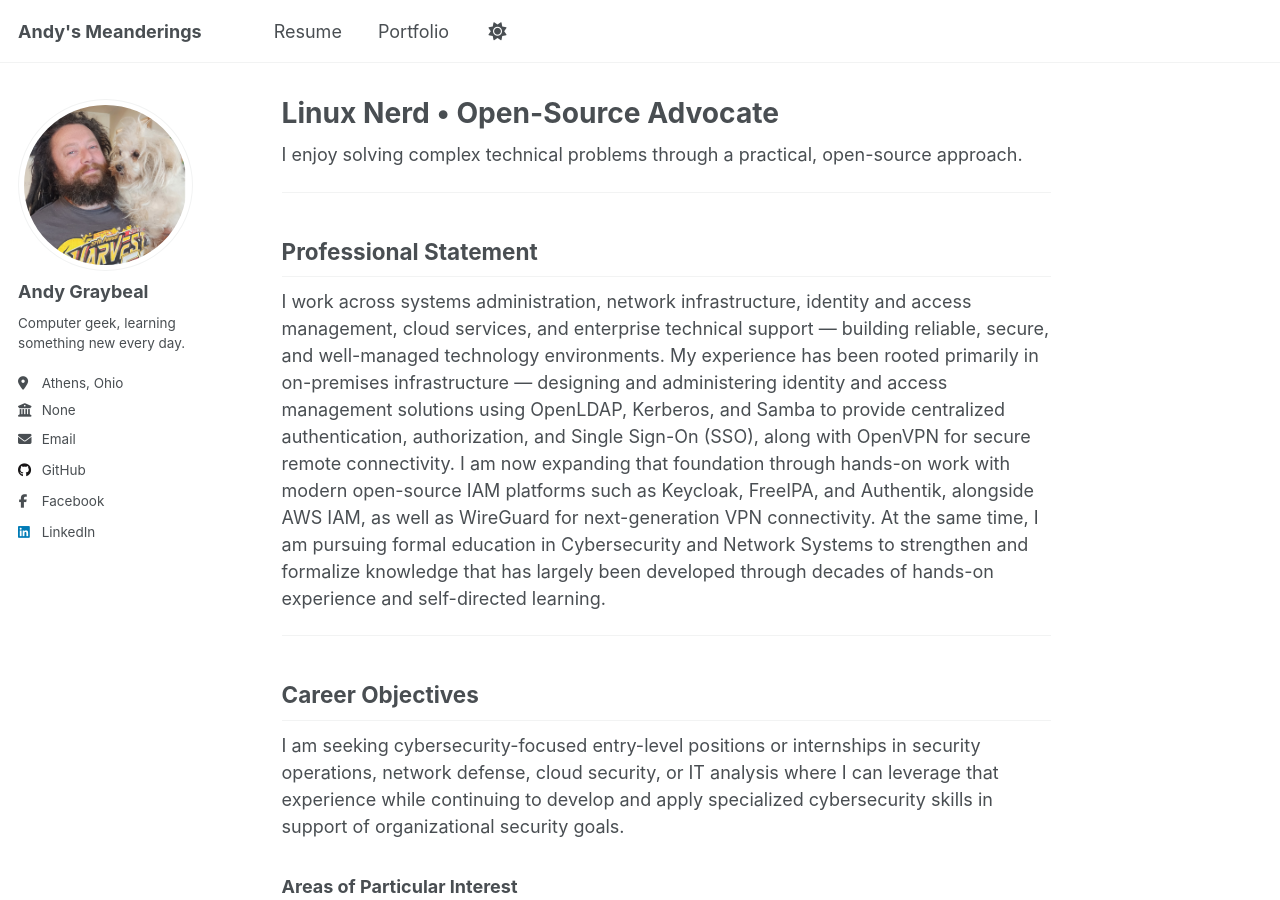
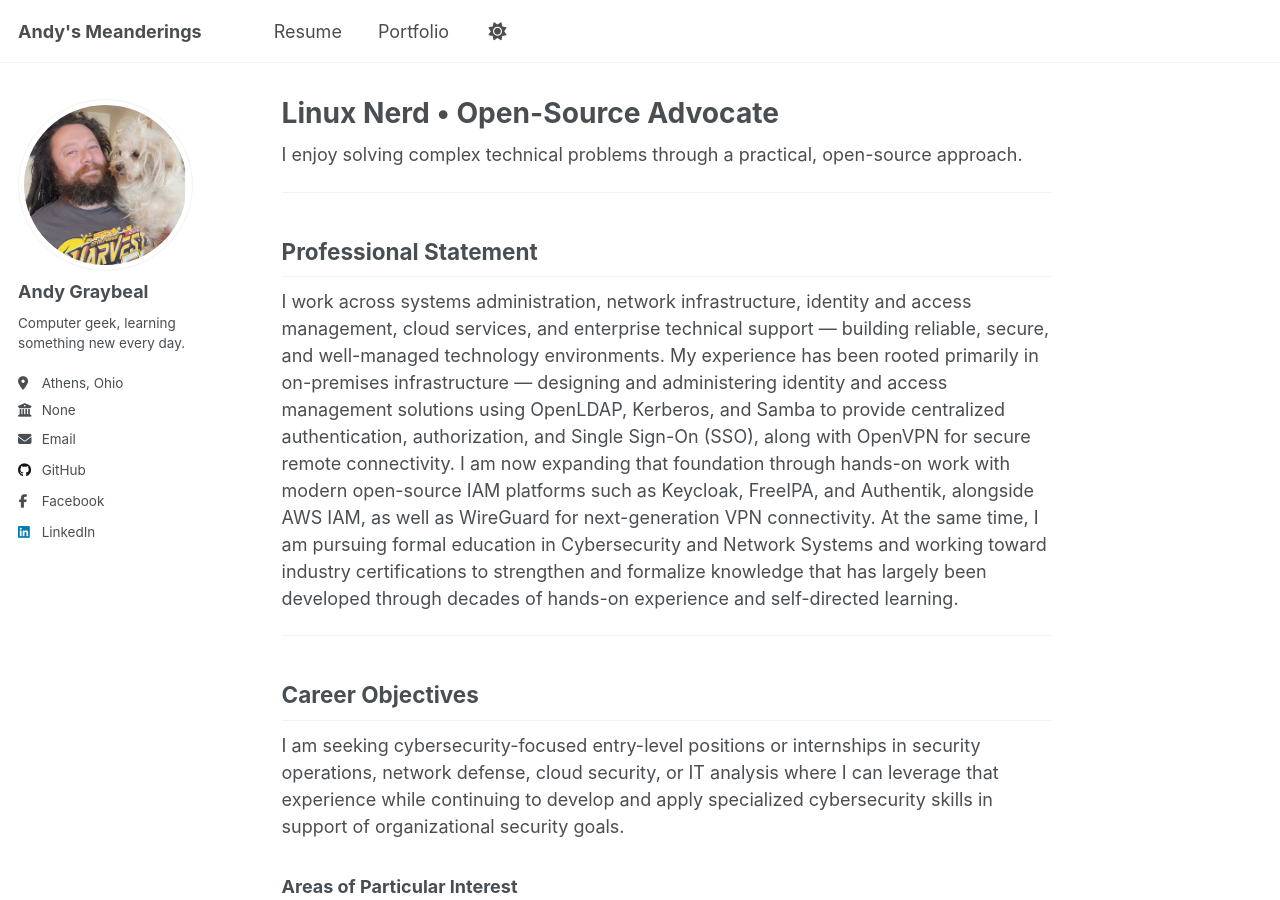
Before and after one commit to andy-graybeal/andy-graybeal.github.io, a Jekyll site: the page built from _pages/about.md, in a window 1280 px wide and 900 px high. Built offline with Jekyll 4.4.1, drawn with Linux system fonts in a browser that asks for light colours; a script that is not in the unit is left out.

Commit message:
Refactor professional statement for clarity
Removed duplicate professional statement and refined content.

```diff
--- a/_pages/about.md
+++ b/_pages/about.md
@@ -59,8 +59,7 @@ I enjoy solving complex technical problems through a practical, open-source appr
 
 ---
 ## Professional Statement
-
-I work across systems administration, network infrastructure, identity and access management, cloud services, and enterprise technical support — building reliable, secure, and well-managed technology environments. My experience has been rooted primarily in on-premises infrastructure — designing and administering identity and access management solutions using OpenLDAP, Kerberos, and Samba to provide centralized authentication, authorization, and Single Sign-On (SSO), along with OpenVPN for secure remote connectivity. I am now expanding that foundation through hands-on work with modern open-source IAM platforms such as Keycloak, FreeIPA, and Authentik, alongside AWS IAM, as well as WireGuard for next-generation VPN connectivity. At the same time, I am pursuing formal education in Cybersecurity and Network Systems to strengthen and formalize knowledge that has largely been developed through decades of hands-on experience and self-directed learning.
+I work across systems administration, network infrastructure, identity and access management, cloud services, and enterprise technical support — building reliable, secure, and well-managed technology environments. My experience has been rooted primarily in on-premises infrastructure — designing and administering identity and access management solutions using OpenLDAP, Kerberos, and Samba to provide centralized authentication, authorization, and Single Sign-On (SSO), along with OpenVPN for secure remote connectivity. I am now expanding that foundation through hands-on work with modern open-source IAM platforms such as Keycloak, FreeIPA, and Authentik, alongside AWS IAM, as well as WireGuard for next-generation VPN connectivity. At the same time, I am pursuing formal education in Cybersecurity and Network Systems and working toward industry certifications to strengthen and formalize knowledge that has largely been developed through decades of hands-on experience and self-directed learning.
 
 
 
```
